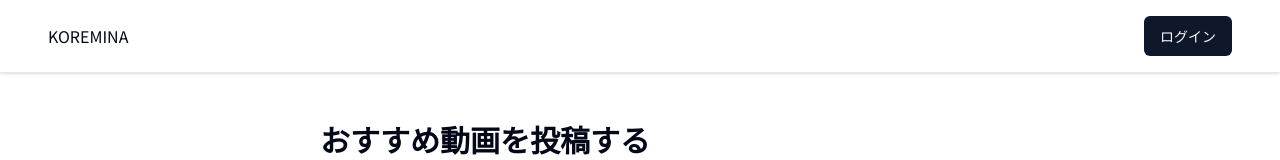
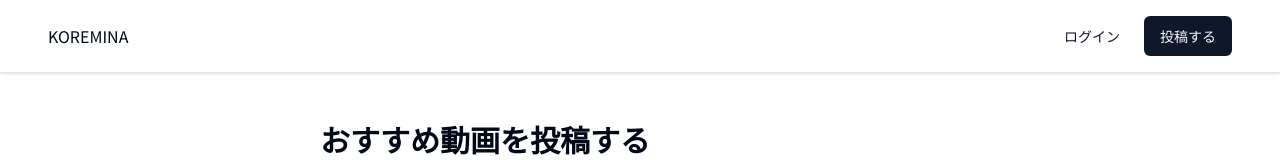
Before and after one commit to HiroshiIgarash/koremina, a Next.js app: page /post in a window 1280 px wide. Shown: the top 160 px of the page. Built offline with nearby package versions, Linux system fonts and the light colour scheme; no server answers; the database is empty.

Commit message:
非ログイン時のヘッダーを変更 非ログイン時にPOSTページにいけないよう修正

```diff
--- a/app/(pages)/post/page.tsx
+++ b/app/(pages)/post/page.tsx
@@ -1,6 +1,12 @@
+import { auth, signIn } from "@/auth"
 import PostForm from "@/components/feature/post/PostForm"
 
-const Page = () => {
+const Page = async() => {
+  const session = await auth()
+  if(!session) {
+    await signIn()
+  }
+
   return (
     <div className="w-full max-w-2xl mx-auto px-4">
       <PostForm />
--- a/components/HeaderRight.tsx
+++ b/components/HeaderRight.tsx
@@ -13,7 +13,10 @@ const HeaderRight = async () => {
           <SignOutButton className="w-full" variant="ghost" />
         </HeaderPopover>
       ) : (
-        <SignInButton />
+        <>
+          <SignInButton variant="link">ログイン</SignInButton>
+          <SignInButton>投稿する</SignInButton>
+        </>
       )}
     </div>
   );
--- a/components/SignInButton.tsx
+++ b/components/SignInButton.tsx
@@ -1,20 +1,23 @@
-import { signIn } from "@/auth"
-import { Button } from "./ui/button"
+import { signIn } from "@/auth";
+import { Button, ButtonProps } from "./ui/button";
+import { ReactNode } from "react";
 
-const SignInButton = () => {
+interface SignInButtonProps {
+  children: ReactNode;
+  variant?: ButtonProps["variant"];
+}
 
-
-
+const SignInButton = ({ children, variant }: SignInButtonProps) => {
   return (
     <form
       action={async () => {
-        "use server"
-        await signIn()
+        "use server";
+        await signIn();
       }}
     >
-      <Button>ログイン</Button>
-    </form >
-  )
-}
+      <Button variant={variant}>{children}</Button>
+    </form>
+  );
+};
 
-export default SignInButton
+export default SignInButton;
```
